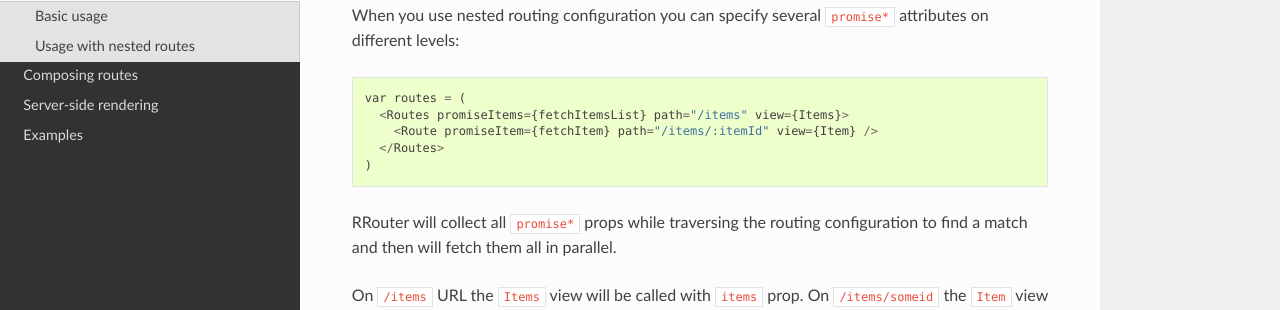
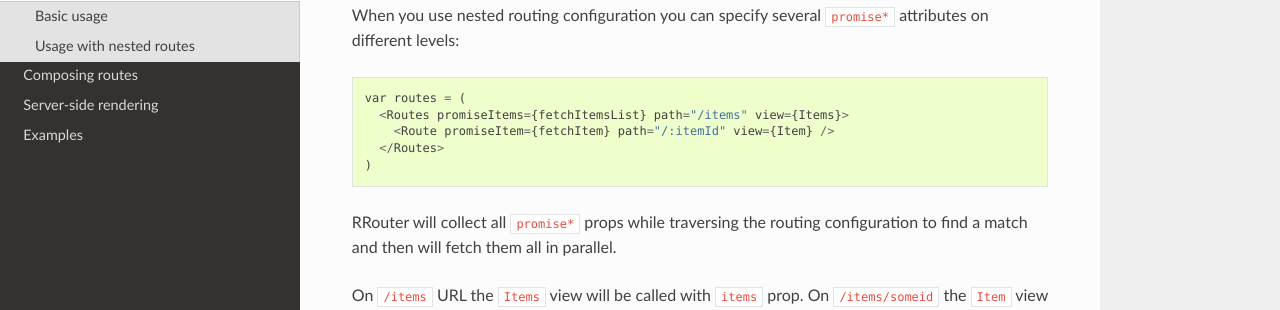
Before and after one commit to andreypopp/rrouter, a Sphinx documentation site: the page built from docs/data-fetching.rst, in a window 1280 px wide and 900 px high, scrolled down 701 px. Shown: the part 279-589 px from the top of the window. Built offline with Sphinx 7.4.7 and the Read the Docs theme 2.0.0, drawn with Linux system fonts in a browser that asks for light colours.

Commit message:
docs: fixes (closes #2)

```diff
--- a/docs/data-fetching.rst
+++ b/docs/data-fetching.rst
@@ -44,7 +44,7 @@
 
   var routes = (
     <Routes promiseItems={fetchItemsList} path="/items" view={Items}>
-      <Route promiseItem={fetchItem} path="/items/:itemId" view={Item} />
+      <Route promiseItem={fetchItem} path="/:itemId" view={Item} />
     </Routes>
   )
 
--- a/docs/navigation.rst
+++ b/docs/navigation.rst
@@ -11,11 +11,11 @@
 
 Now consider the following routing structure::
 
-  <Route>
+  <Routes>
     <Route name="main" path="/" view={Main} />
     <Route name="about" path="/about" view={About} />
     <Route name="user" path="/users/:username" view={User} />
-  </Route>
+  </Routes>
 
 Generating link to a named route
 --------------------------------
```
